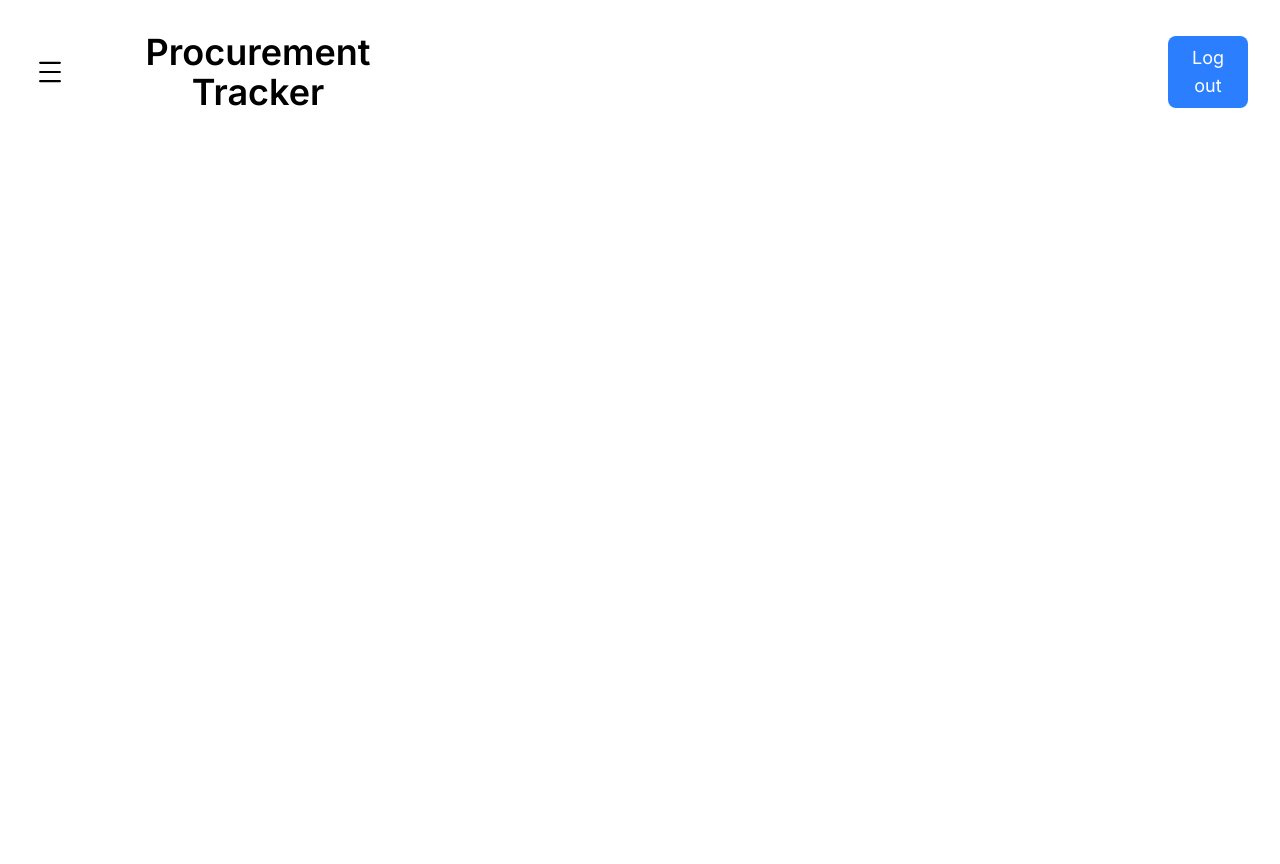
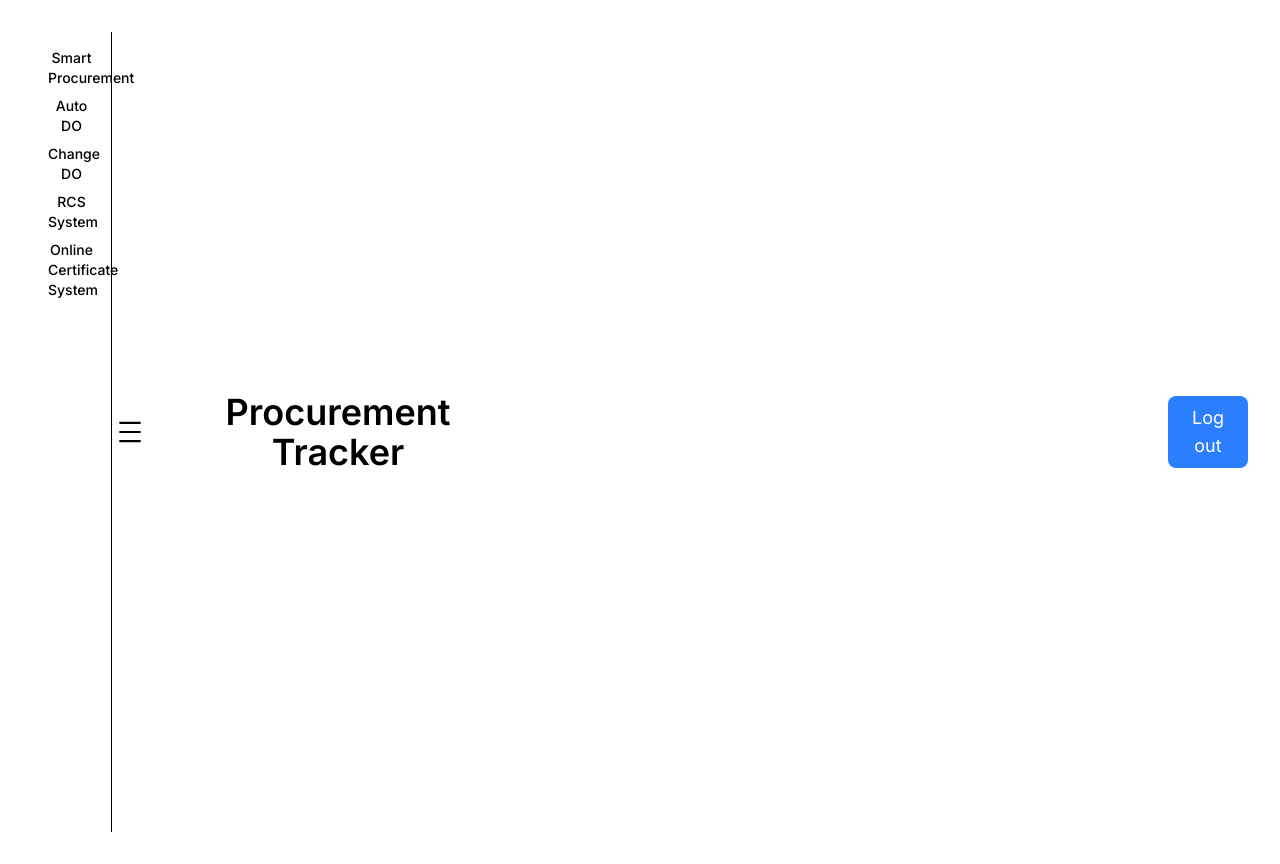
Before and after one commit to arya23923/procurement-tracker-system, a React (Vite) app: page / in a window 1280 px wide. Before the commit the page ends 800 px from the top, so only its background shows below. Built offline with nearby package versions, Linux system fonts and the light colour scheme.

Commit message:
svg error resolved

```diff
--- a/src/App.jsx
+++ b/src/App.jsx
@@ -1,13 +1,12 @@
-import { useState } from 'react'
-import reactLogo from './assets/react.svg'
-import viteLogo from '/vite.svg'
 import './App.css'
 import Header from './components/Header';
+import Sidebar from './components/Sidebar';
 
 function App() {
 
   return (
-    <div>
+    <div className='flex'>
+      <Sidebar />
       <Header />
     </div>
   )
--- a/src/components/Sidebar.tsx
+++ b/src/components/Sidebar.tsx
@@ -0,0 +1,53 @@
+import { useState } from 'react';
+
+type MenuItem = {
+  title: string;
+  children?: string[];
+};
+
+const menuItems: MenuItem[] = [
+  { title: 'Smart Procurement', children: ['Pending List'] },
+  { title: 'Auto DO', children: ['Raise Request'] },
+  { title: 'Change DO', children: ['MIS'] },
+  { title: 'RCS System', children: ['Pending List'] },
+  { title: 'Online Certificate System', children: ['Raise Request'] },
+];
+
+const Sidebar = () => {
+  const [openItem, setOpenItem] = useState<string | null>(null);
+
+  const toggleItem = (title: string) => {
+    setOpenItem(prev => (prev === title ? null : title));
+  };
+
+  return (
+    <aside className="w-20 bg-white h-screen border-r p-4 text-sm">
+      <ul className="space-y-2">
+        {menuItems.map((item) => (
+          <li key={item.title}>
+            <div
+              className="cursor-pointer font-medium hover:text-blue-600"
+              onClick={() => toggleItem(item.title)}
+            >
+              {item.title}
+            </div>
+            {openItem === item.title && item.children && (
+              <ul className="ml-4 mt-1 space-y-1 text-gray-600">
+                {item.children.map((child) => (
+                  <li
+                    key={child}
+                    className="cursor-pointer hover:text-blue-500"
+                  >
+                    {child}
+                  </li>
+                ))}
+              </ul>
+            )}
+          </li>
+        ))}
+      </ul>
+    </aside>
+  );
+};
+
+export default Sidebar;
```
Also changed, not shown: tsconfig.json (added, +13 -0 lines).
